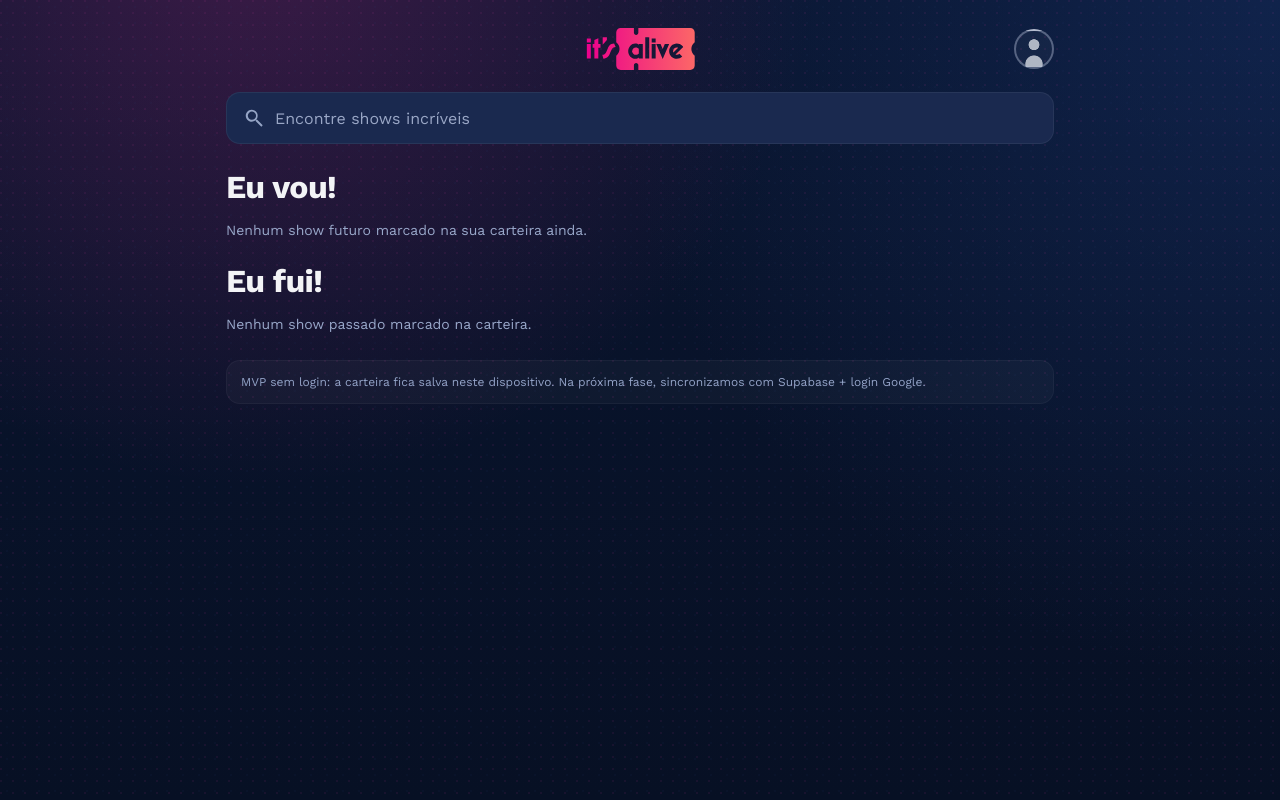
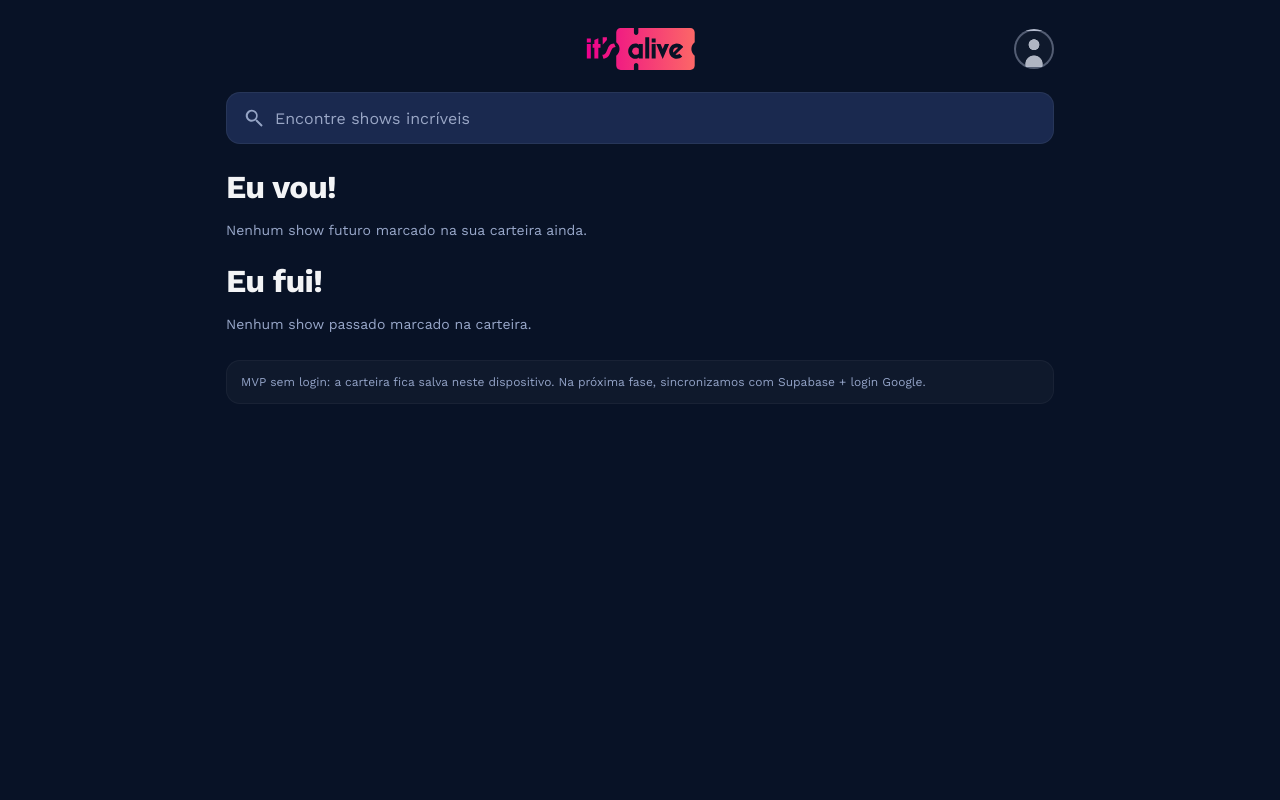
Before and after one commit to walterdarcie/its-alive-webapp-codex, a Next.js app: page / in a window 1280 px wide. Built offline with nearby package versions, Linux system fonts and the light colour scheme.

Commit message:
style: switch global background to ultra-dark solid

```diff
--- a/app/globals.css
+++ b/app/globals.css
@@ -38,27 +38,14 @@ body {
 
 body {
   color: var(--neutral-lighter);
-  background:
-    radial-gradient(circle at 20% -10%, rgba(243, 47, 157, 0.22), transparent 42%),
-    radial-gradient(circle at 100% 0%, rgba(28, 58, 121, 0.38), transparent 45%),
-    linear-gradient(180deg, #09152f 0%, #071024 100%);
+  background: var(--neutral-ultra-dark);
 }
 
 body::before {
-  content: "";
+  content: none;
   position: fixed;
   inset: 0;
   pointer-events: none;
-  opacity: 0.07;
-  background-image:
-    radial-gradient(circle at 1px 1px, #ff4bb0 1px, transparent 0),
-    radial-gradient(circle at 1px 1px, #2f4e86 1px, transparent 0);
-  background-size:
-    12px 12px,
-    16px 16px;
-  background-position:
-    0 0,
-    6px 6px;
 }
 
 a {
```
